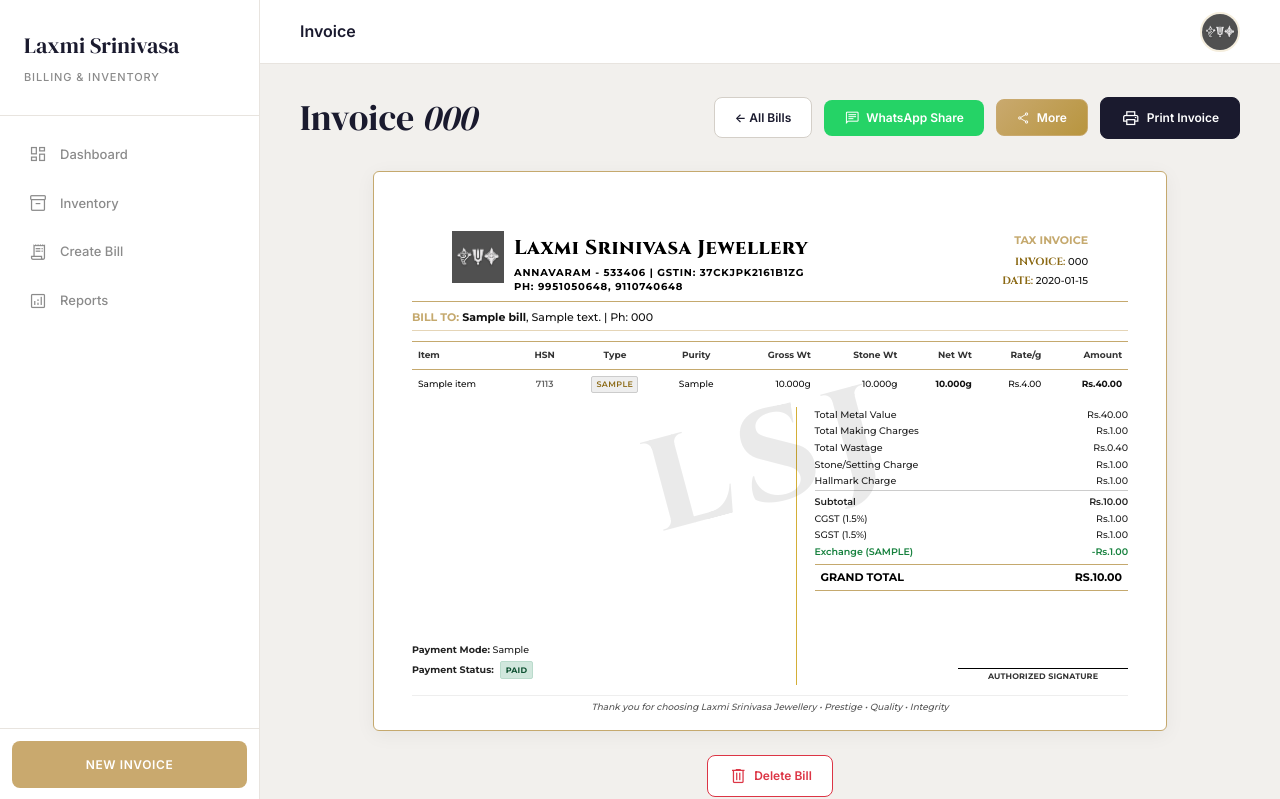
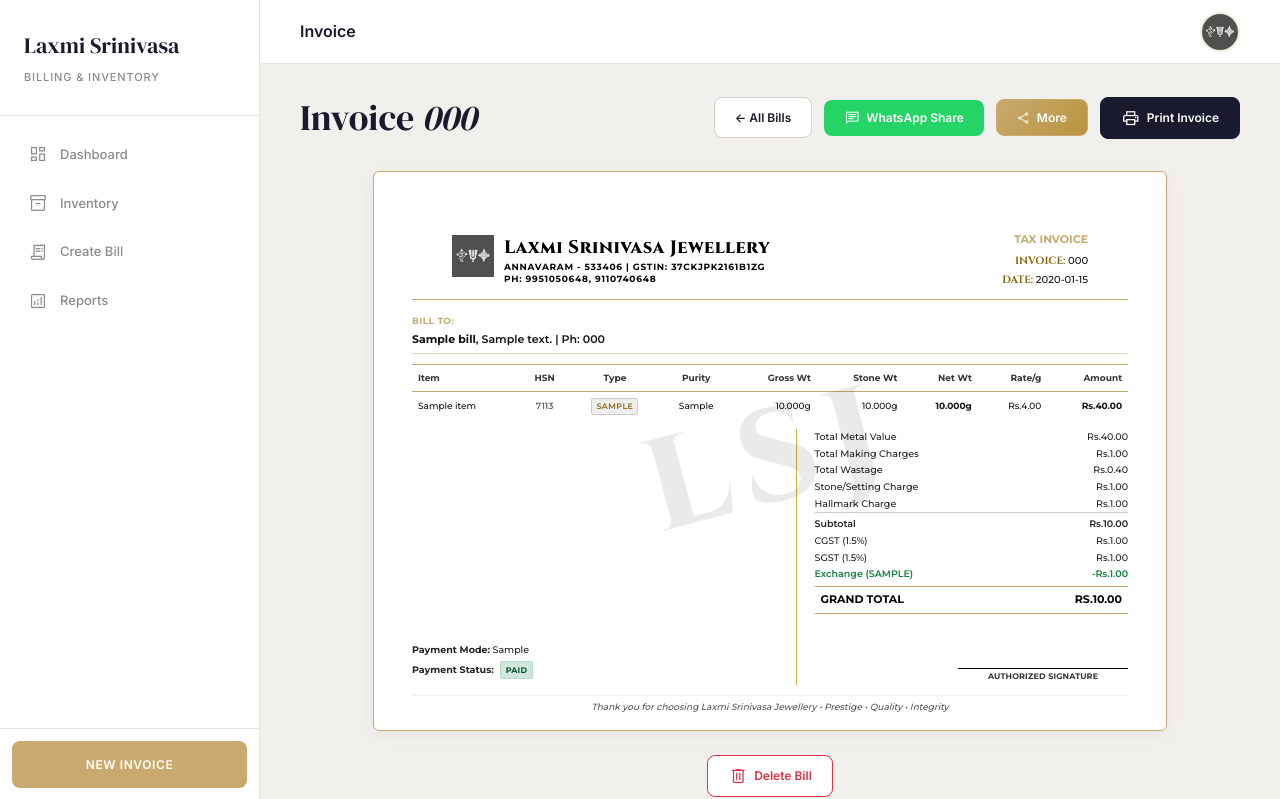
Before and after one commit to Ravichandra-maker/Billing-app, a Flask app: page /bill/1 in a window 1280 px wide. Shown: the top 799 px of the page. Run offline with Flask 3, Linux system fonts and the light colour scheme; tables that the repository leaves empty hold one stand-in row (values such as "Sample post").

Commit message:
Fix logo alignment and BILL TO layout

```diff
--- a/templates/view_bill.html
+++ b/templates/view_bill.html
@@ -500,13 +500,13 @@
     <div class="invoice-brand">
       <table style="border-collapse:collapse; border:none;">
         <tr>
-          <td style="padding:0 10px 0 0; border:none; vertical-align:middle;">
-            <img src="/static/logo.png" alt="Logo" style="height:52px; width:52px; object-fit:contain; display:block;">
+          <td style="padding:0 10px 0 0; border:none; vertical-align:middle; width:52px;">
+            <img src="/static/logo.png" alt="Logo" style="width:50px; height:50px; object-fit:contain; display:block;">
           </td>
           <td style="padding:0; border:none; vertical-align:middle;">
-            <h1 style="margin:0 0 3px 0;">Laxmi Srinivasa Jewellery</h1>
-            <p style="margin:0 0 2px 0;">Annavaram - 533406 | GSTIN: 37CKJPK2161B1ZG</p>
-            <p style="margin:0;">Ph: 9951050648, 9110740648</p>
+            <h1 style="margin:0 0 2px 0; font-size:18px; font-weight:800; font-family:'Cinzel',serif; letter-spacing:0.5px; color:#000; line-height:1.2;">Laxmi Srinivasa Jewellery</h1>
+            <p style="margin:0 0 1px 0; font-size:9px; font-weight:700; color:#000; line-height:1.3;">Annavaram - 533406 | GSTIN: 37CKJPK2161B1ZG</p>
+            <p style="margin:0; font-size:9px; font-weight:700; color:#000; line-height:1.3;">Ph: 9951050648, 9110740648</p>
           </td>
         </tr>
       </table>
@@ -520,8 +520,8 @@
 
   <!-- Full-width customer details row -->
   <div class="bill-to-row" style="border-bottom: 1.5px solid #e5d5b7; padding-bottom: 6px; margin-bottom: 10px;">
-    <p style="font-size: 11px;">
-      <span style="color: #c5a96e; font-weight: 700;">BILL TO:</span>
+    <span style="font-size:9px; font-weight:700; color:#c5a96e; text-transform:uppercase; letter-spacing:0.05em;">Bill To:</span>
+    <p style="font-size: 11px; margin: 2px 0 0 0; font-weight:600; color:#111;">
       <strong>{{ bill.customer_name }}</strong>{% if bill.address %}, {{ bill.address }}{% endif %} | Ph: {{ bill.phone }}
     </p>
   </div>
```
